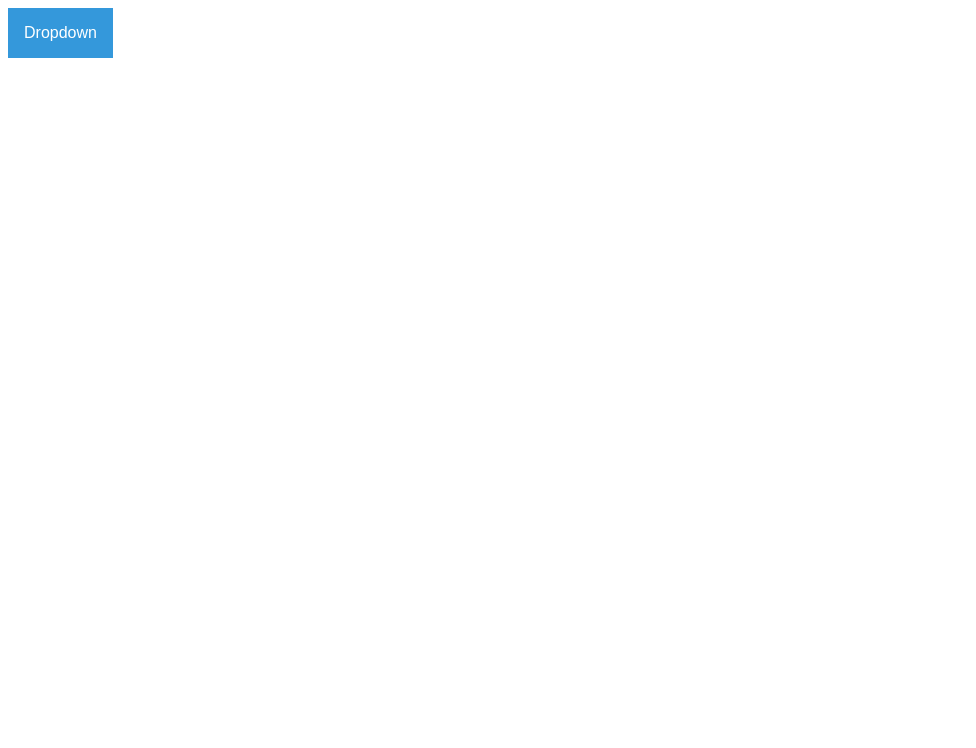
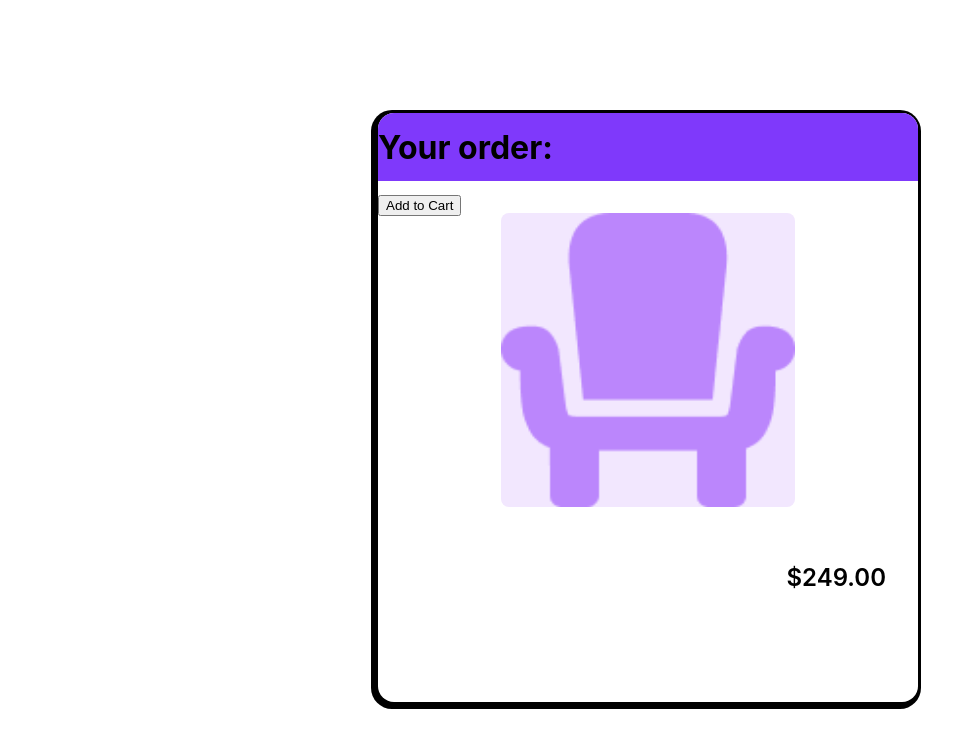
Before and after one commit to Tusk98/caseware-challenge-henry, a plain HTML site: page index.html in a window 1280 px wide. Shown: the whole page, without its empty margins (0-976 px from the left). Drawn offline with Linux system fonts and the light colour scheme.

Commit message:
Added some images from figma, made box & your order title

```diff
--- a/assets/style.css
+++ b/assets/style.css
@@ -1,44 +1,70 @@
-/* Dropdown Button */
-.dropbtn {
-  background-color: #3498DB;
-  color: white;
-  padding: 16px;
-  font-size: 16px;
-  border: none;
-  cursor: pointer;
+body {
+
 }
 
-/* Dropdown button on hover & focus */
-.dropbtn:hover, .dropbtn:focus {
-  background-color: #2980B9;
+h1, h2, h3, h4, h5, h6 {
+  font-family: "Inter";
 }
 
-/* The container <div> - needed to position the dropdown content */
-.dropdown {
-  position: relative;
-  display: inline-block;
+.box {
+  /* Frame 11 */
+  position: absolute;
+  width: 540px;
+  height: 589px;
+  left: calc(50% - 540px/2);
+  top: calc(50% - 589px/2 - 0.5px);
+
+  background: #FFFFFF;
+  box-shadow: -2px 2px 0px 5px #000000;
+  border-radius: 16px;
 }
 
-/* Dropdown Content (Hidden by Default) */
-.dropdown-content {
-  display: none;
+.title {
+  display: flex;
+  flex-direction: row;
+  align-items: center;
+  padding: 16px 22px,16px,22px;
+
   position: absolute;
-  background-color: #f1f1f1;
-  min-width: 160px;
-  box-shadow: 0px 8px 16px 0px rgba(0,0,0,0.2);
-  z-index: 1;
+  width: 540px;
+  height: 68px;
+  left: 0px;
+  top: 0px;
+
+  /* 01. Primary/400 */
+
+  background: #7F39FB;
+  border-radius: 16px 16px 0px 0px;
 }
 
-/* Links inside the dropdown */
-.dropdown-content a {
-  color: black;
-  padding: 12px 16px;
-  text-decoration: none;
-  display: block;
+.chair{
+  /* Rectangle 531 */
+  position: absolute;
+  width: 294px;
+  height: 294px;
+  left: 123px;
+  top: 100px;
+  radius: 8px;
+
+  background: #F2E7FE;
+  border-radius: 8px;
 }
 
-/* Change color of dropdown links on hover */
-.dropdown-content a:hover {background-color: #ddd}
+.price{
+  position: absolute;
+  width: 100px;
+  height: 29px;
+  left: 408px;
+  top: 426px;
 
-/* Show the dropdown menu (use JS to add this class to the .dropdown-content container when the user clicks on the dropdown button) */
-.show {display:block;}
+  font-family: Inter;
+  font-style: normal;
+  font-weight: 600;
+  font-size: 24px;
+  line-height: 29px;
+  /* identical to box height */
+
+  text-align: right;
+
+  color: #000000;
+}
--- a/index.html
+++ b/index.html
@@ -1,17 +1,20 @@
 <!DOCTYPE html>
 <html lang="en">
+<head>
+  <!-- Template Main CSS File -->
+    <link href="assets/style.css" rel="stylesheet">
+</head>
 
-<!-- Template Main CSS File -->
-  <link href="assets/style.css" rel="stylesheet">
+<body class="box">
+  <div class="title">
+    <h1>Your order:</h1>
+  </div>
 
-<div class="dropdown">
-  <button onclick="myFunction()" class="dropbtn">Dropdown</button>
-  <div id="myDropdown" class="dropdown-content">
-    <a href="#">Link 1</a>
-    <a href="#">Link 2</a>
-    <a href="#">Link 3</a>
-  </div>
-</div>
+  <img class="chair" src="assets\images\product\chair.png" alt="Chair" >
+  <h1 class="name">Wing Chair</h1>
+  <p class="price">$249.00</p>
+  <p><button>Add to Cart</button></p>
 
 
+</body>
 </html>
```
Also changed, not shown: assets/images/product/chair.png (added), assets/images/product/payment_button.png (added).
